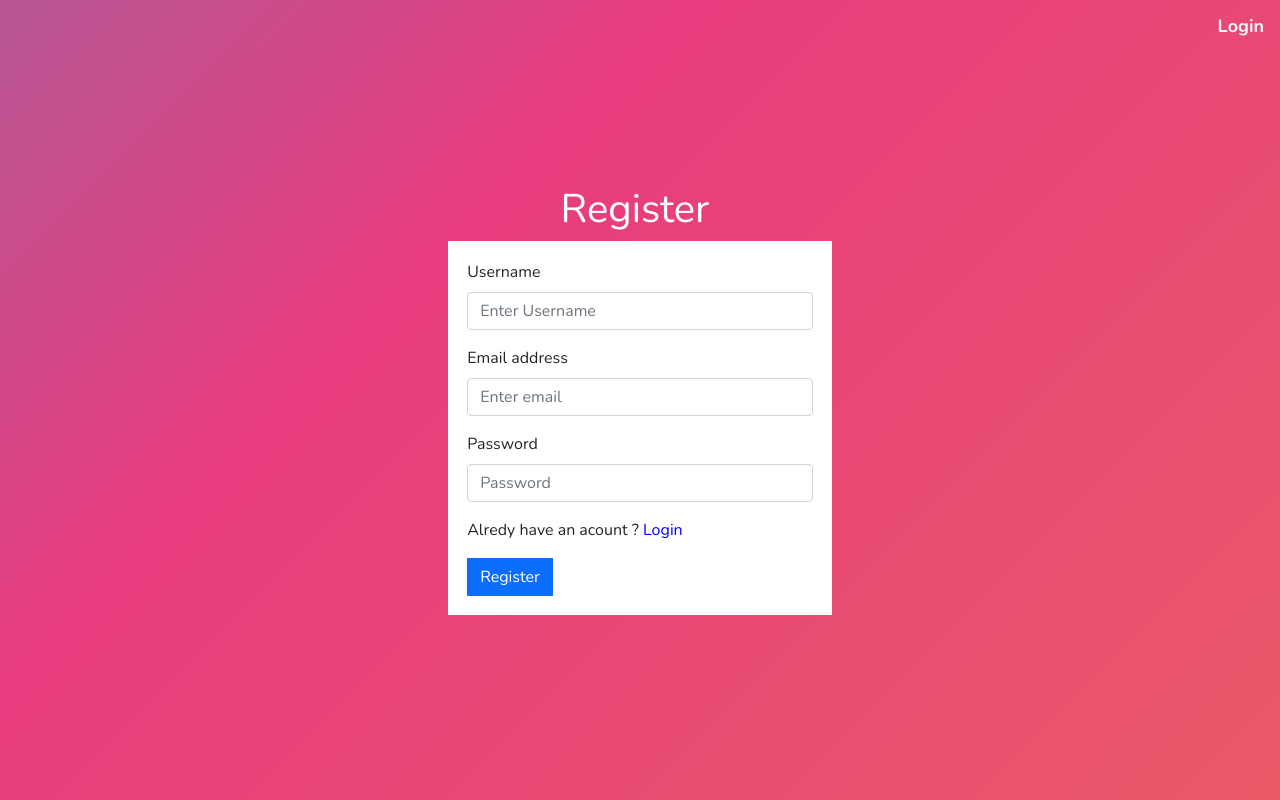
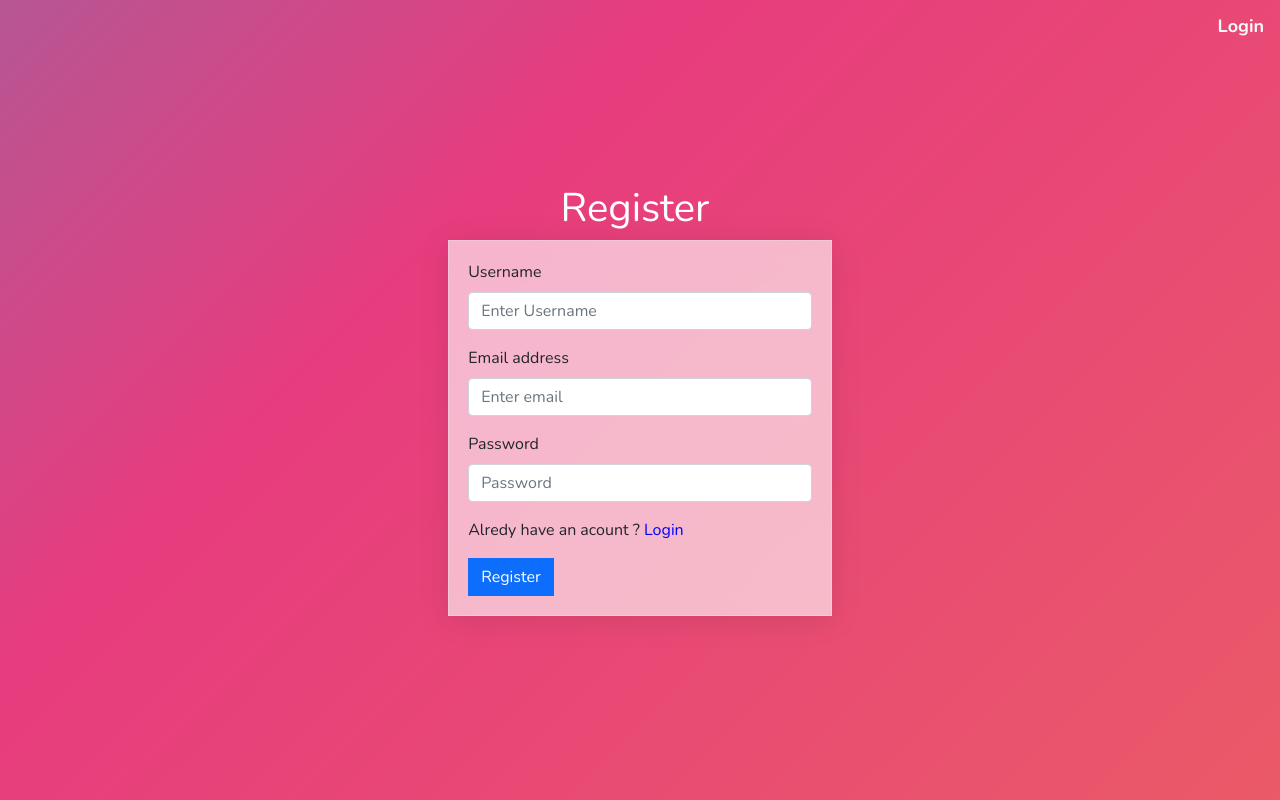
Before and after one commit to rizalyoga/todo-list-app, a React (Create React App) app: page /register in a window 1280 px wide. Built offline with nearby package versions, Linux system fonts and the light colour scheme.

Commit message:
fix layout v3 add glass effect

```diff
--- a/src/views/Comoponent/Form/Form-Create.jsx
+++ b/src/views/Comoponent/Form/Form-Create.jsx
@@ -41,7 +41,7 @@ const CreateTodo = () => {
       <div className="containerCreate">
         <div className="container-form">
           <div>
-            <Form onSubmit={(event) => handleSubmit(event)}>
+            <Form onSubmit={(event) => handleSubmit(event)} className="glass">
               <Form.Group className="mb-3 " controlId="title">
                 <Form.Label>Title Todo</Form.Label>
                 <Form.Control type="text" name="title" placeholder="Enter title" value={title} onChange={(event) => settitle(event.target.value)} autoComplete="off" required />
--- a/src/views/Comoponent/Form/Form-Edit.jsx
+++ b/src/views/Comoponent/Form/Form-Edit.jsx
@@ -58,7 +58,7 @@ const UpdateTodo = () => {
       <div className="containerUpdate">
         <div className="container-form">
           <div>
-            <Form onSubmit={(event) => handleSubmit(event)}>
+            <Form onSubmit={(event) => handleSubmit(event)} className="glass">
               <Form.Group className="mb-3 " controlId="title">
                 <Form.Label>Title</Form.Label>
                 <Form.Control type="text" name="title" placeholder="Enter title" value={title} onChange={(event) => settitle(event.target.value)} autoComplete="off" required />
--- a/src/views/Comoponent/Form/form.css
+++ b/src/views/Comoponent/Form/form.css
@@ -15,7 +15,7 @@
 .container-form {
   /* border-radius: 5px; */
   width: 50%;
-  background-color: white;
+  /* background-color: white; */
   box-shadow: 3px 5px 6px 5px rgb(136, 176, 214);
 }
 
@@ -27,7 +27,7 @@
 .container-form-login,
 .container-form-register {
   width: 30%;
-  background-color: white;
+  /* background-color: white; */
 }
 
 .login-btn,
--- a/src/views/Comoponent/FrontPage.css
+++ b/src/views/Comoponent/FrontPage.css
@@ -28,7 +28,16 @@
   margin: auto;
   border-radius: 5px;
   width: 100%;
-  background-color: white;
+}
+
+.glass {
+  /* From https://css.glass */
+  background: rgba(255, 255, 255, 0.62) !important;
+  border-radius: 0px !important;
+  box-shadow: 0 4px 30px rgba(0, 0, 0, 0.1) !important;
+  backdrop-filter: blur(17.9px) !important;
+  -webkit-backdrop-filter: blur(17.9px) !important;
+  border: 1px solid rgba(255, 255, 255, 0.26) !important;
 }
 
 Form {
--- a/src/views/Comoponent/LoginPage.jsx
+++ b/src/views/Comoponent/LoginPage.jsx
@@ -38,7 +38,7 @@ const LoginPage = () => {
             </Link>
           </div>
           <div>
-            <Form onSubmit={handleSubmit}>
+            <Form onSubmit={handleSubmit} className="glass">
               <Form.Group className="mb-3 " controlId="email">
                 <Form.Label>Email address</Form.Label>
                 <Form.Control type="email" placeholder="Enter email" onChange={(e) => setEmail(e.target.value)} required />
--- a/src/views/Comoponent/RegisterPage.jsx
+++ b/src/views/Comoponent/RegisterPage.jsx
@@ -28,7 +28,7 @@ const RegisterPage = () => {
             </Link>
           </div>
           <div>
-            <Form onSubmit={(event) => handleSubmit(event)}>
+            <Form onSubmit={(event) => handleSubmit(event)} className="glass">
               <Form.Group className="mb-3 " controlId="username">
                 <Form.Label>Username</Form.Label>
                 <Form.Control type="text" name="username" placeholder="Enter Username" value={username} onChange={(event) => setUsername(event.target.value)} required />
```
